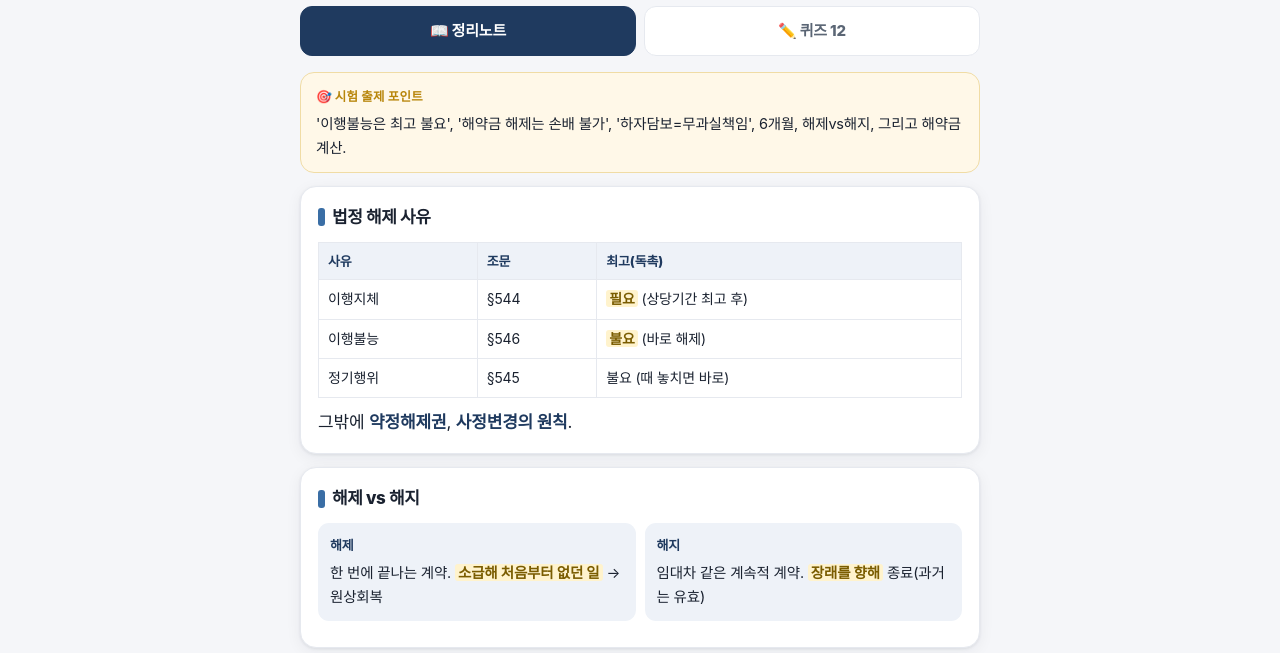
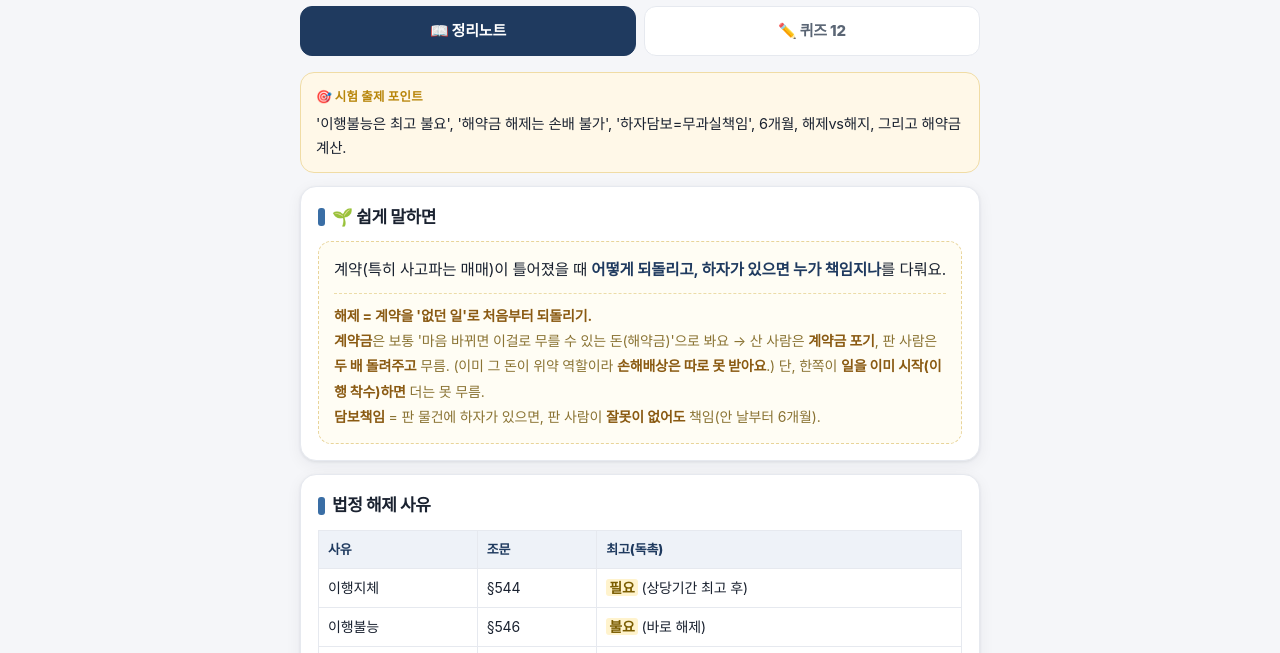
Before and after one commit to eonun197/minbeop-final, a plain HTML site: page index.html in a window 1280 px wide. Both pictures are taken after a click on the element 640 px from the left and 1319 px from the top of the page. Shown: the part 147-800 px from the top of the page. Drawn offline with Linux system fonts and the light colour scheme.

Commit message:
6개 강 이해용 도입부(쉽게 말하면+비유) 추가
취득시효·흠있는의사표시·용익담보물권·매매해제담보책임·임대차·소멸시효

Co-Authored-By: Claude Opus 4.8 <noreply@anthropic.com>

```diff
--- a/index.html
+++ b/index.html
@@ -157,6 +157,14 @@
   .rok{color:#1f7a4d;}
   .rno{color:#c0392b;}
 
+  /* 쉽게 이해하기 박스 */
+  .story{background:#fffdf4;border:1px dashed #e8d49a;border-radius:13px;
+    padding:14px 15px;font-size:15.5px;line-height:1.8;color:var(--ink);}
+  .story b,.story strong{color:var(--navy);}
+  .story .why2{display:block;margin-top:9px;padding-top:9px;
+    border-top:1px dashed #ecdca8;font-size:14px;color:#8a7333;}
+  .story .why2 b{color:#8a5a12;}
+
   footer{text-align:center;color:#aab2c0;font-size:12px;padding:20px 0 8px;}
   .toTop{display:block;text-align:center;color:var(--accent);font-weight:800;font-size:14px;
     padding:14px;cursor:pointer;}
@@ -262,6 +270,8 @@ const DATA = [
 {
   id:"g3", no:"제3강", title:"취득시효", sub:"오래 점유하면 내 것이 된다", icon:"⏳",
   notes:[
+    {h:"🌱 쉽게 말하면", html:`<div class="story">주인이 안 챙기는 땅을, 내가 <b>"내 땅이다"</b> 하는 마음으로 아주 오래 농사짓고 살았어요. 그럼 법이 "그렇게 오래 실제로 썼고 주인은 가만있었으니, 이제 네 것으로 인정해줄게" 하는 제도예요.
+    <span class="why2">그래서 핵심은 딱 둘 — <b>① 얼마나 오래 했나(기간)</b> · <b>② '내 거다' 하는 마음으로 했나(자주점유)</b>. 빌려 쓴 마음(타주점유)이면 안 돼요.<br><b>왜 20년 채워도 등기를 또 해야 하나?</b> → 부동산은 '등기(공적 명부)'에 이름 올라간 사람이 진짜 주인이라서, 20년을 채워도 명부에 내 이름을 올려야 비로소 완성돼요.</span></div>`},
     {h:"취득시효란?", html:`<p>남의 물건이라도 <strong>오랫동안 내 것처럼 점유</strong>하면 소유권을 얻는 제도예요. '사실 상태가 오래 계속되면 권리로 인정'하는 거죠(소멸시효의 반대 짝).</p>`},
     {h:"부동산 — 두 종류 (숫자 주의!)", html:`<div class="vs">
       <div><b>점유취득시효 §245①</b><span class="hl">20년</span> 소유의 의사로 평온·공연 점유 → <strong>등기청구권</strong> 생김 → 등기해야 소유권 취득</div>
@@ -299,6 +309,8 @@ const DATA = [
 {
   id:"g4", no:"제3강", title:"흠 있는 의사표시", sub:"무효냐 취소냐 — 표 하나로 끝", icon:"💬",
   notes:[
+    {h:"🌱 쉽게 말하면", html:`<div class="story">계약할 때 내 의사표시에 '흠'이 있는 4가지 경우 — <b>진심 아님 / 짜고 친 가짜 / 착각 / 속거나 협박당함</b>. 이때 그 계약을 그대로 둘지, 없던 일로 할지의 문제예요.
+    <span class="why2">큰 그림으로 외우면 쉬워요. <b>대놓고 가짜로 짜고 친 것 = 무효</b>(처음부터 효력 없음, 자동), <b>실수로 착각하거나 남한테 당한 것 = 취소</b>(본인이 "무를래!" 해야 없어짐).<br>비유 → <b>무효 = 처음부터 불량품</b>(태어날 때부터 효력 X) · <b>취소 = 환불 버튼</b>(누르면 없던 일, 안 누르면 그대로 유효).</span></div>`},
     {h:"한눈에 보는 표 (제일 중요!)", html:`<table class="tbl"><tr><th>유형</th><th>뜻</th><th>효력</th></tr>
       <tr><td>비진의표시 §107</td><td>속마음과 다른 표시(농담 등)</td><td><strong>원칙 유효</strong> / 상대방 악의·과실이면 무효</td></tr>
       <tr><td>통정허위표시 §108</td><td>짜고 친 가짜 표시</td><td><span class="hl">무효</span></td></tr>
@@ -379,6 +391,8 @@ const DATA = [
 {
   id:"g6", no:"제4강", title:"용익물권 · 담보물권", sub:"빌려 쓰는 권리 / 담보 잡는 권리", icon:"🔑",
   notes:[
+    {h:"🌱 쉽게 말하면", html:`<div class="story">소유권은 '물건을 완전히 내 마음대로' 하는 권리예요. 그걸 <b>일부만 쪼개서</b> 갖는 게 제한물권이고, 두 갈래로 나뉘어요.
+    <span class="why2"><b>① 용익물권 = 빌려 써서 이득 보는 권리</b> (남의 땅에 건물 짓고 살기 등) — 느낌은 '월세·땅 빌려쓰기'.<br><b>② 담보물권 = 돈 빌려주고 못 받으면 그 물건 팔아 먼저 회수하는 안전장치</b> — 느낌은 '전당포에 맡기고 돈 빌리기'.<br>외울 핵심 두 개만 → <b>유치권만 '먼저 받기(우선변제)'가 없고</b>, <b>저당권만 '물건을 안 들고 있어요(비점유)'</b>.</span></div>`},
     {h:"두 갈래로 나눠 보기", html:`<div class="vs">
       <div><b>용익물권</b>남의 부동산을 <span class="hl">사용·수익</span>. 지상권·지역권·전세권</div>
       <div><b>담보물권</b>빚 못 갚으면 그 물건에서 <span class="hl">우선변제</span>. 유치권·질권·저당권</div>
@@ -442,6 +456,8 @@ const DATA = [
 {
   id:"g8", no:"제4강", title:"매매 · 계약 해제 · 담보책임", sub:"해제, 계약금, 하자책임 — 효과 중심", icon:"🛒",
   notes:[
+    {h:"🌱 쉽게 말하면", html:`<div class="story">계약(특히 사고파는 매매)이 틀어졌을 때 <b>어떻게 되돌리고, 하자가 있으면 누가 책임지나</b>를 다뤄요.
+    <span class="why2"><b>해제 = 계약을 '없던 일'로 처음부터 되돌리기.</b><br><b>계약금</b>은 보통 '마음 바뀌면 이걸로 무를 수 있는 돈(해약금)'으로 봐요 → 산 사람은 <b>계약금 포기</b>, 판 사람은 <b>두 배 돌려주고</b> 무름. (이미 그 돈이 위약 역할이라 <b>손해배상은 따로 못 받아요</b>.) 단, 한쪽이 <b>일을 이미 시작(이행 착수)하면</b> 더는 못 무름.<br><b>담보책임</b> = 판 물건에 하자가 있으면, 판 사람이 <b>잘못이 없어도</b> 책임(안 날부터 6개월).</span></div>`},
     {h:"법정 해제 사유", html:`<table class="tbl"><tr><th>사유</th><th>조문</th><th>최고(독촉)</th></tr>
       <tr><td>이행지체</td><td>§544</td><td><span class="hl">필요</span> (상당기간 최고 후)</td></tr>
       <tr><td>이행불능</td><td>§546</td><td><span class="hl">불요</span> (바로 해제)</td></tr>
@@ -518,6 +534,8 @@ const DATA = [
 {
   id:"g10", no:"제5강", title:"임대차", sub:"대항력 · 갱신 · 보증금 보호", icon:"🏘️",
   notes:[
+    {h:"🌱 쉽게 말하면", html:`<div class="story">한마디로 <b>세입자 보호</b> 이야기예요. 원래 임차권은 '집주인과 한 약속(채권)'이라, 집이 팔리면 새 주인한테 "나 여기 살아요" 하고 못 버텨요 → 이걸 <b>"매매는 임대차를 깨뜨린다"</b>고 해요.
+    <span class="why2">그래서 법이 보호장치를 줘요. <b>① 집에 들어가 살고(인도) + ② 전입신고</b>를 하면 <b>대항력</b>이 생겨 새 주인한테도 버틸 수 있어요 (단, <b>그 다음날부터</b>!). 여기에 <b>③ 확정일자</b>까지 받으면 경매 때 돈도 먼저 받아요(우선변제).<br>비유 → <b>전입신고 = 방패</b>(쫓겨나지 않기), <b>확정일자 = 번호표</b>(돈 먼저 받기).</span></div>`},
     {h:"임대인 · 임차인의 의무", html:`<table class="tbl"><tr><th>누구</th><th>주요 의무</th></tr>
       <tr><td>임대인</td><td>사용·수익하게 할 의무, 수선 의무, 비용 상환</td></tr>
       <tr><td>임차인</td><td>차임 지급, 선관주의 보관, 종료 시 원상회복·반환</td></tr></table>`},
@@ -558,6 +576,8 @@ const DATA = [
 {
   id:"g11", no:"제6강", title:"소멸시효", sub:"권리도 안 쓰면 사라진다", icon:"🕰️",
   notes:[
+    {h:"🌱 쉽게 말하면", html:`<div class="story">권리도 <b>'안 쓰면 사라져요'</b>. 빌려준 돈을 너무 오래(보통 10년) 안 받고 가만두면, 나중엔 "이제 와서?" 하고 못 받게 돼요. 취지 한 줄 → <b>"권리 위에 잠자는 자는 보호받지 못한다."</b>
+    <span class="why2">핵심 두 축만 잡으면 돼요. <b>① 기간</b> (돈=보통 10년, 종류별로 5/3/1년) · <b>② 중단</b> (중간에 청구·압류·승인을 하면 그동안 쌓인 기간이 <b>0으로 리셋</b>돼 다시 처음부터).<br>비유 → <b>시효 = 모래시계</b>. <b>중단 = 모래시계를 뒤집어 처음부터</b>, <b>정지 = 잠깐 손으로 막아 멈춤</b>(리셋은 아님).<br>⚠️ <b>소유권은 안 사라져요</b>(시효에 안 걸림).</span></div>`},
     {h:"소멸시효란? + 3요건", html:`<p>권리자가 <strong>오랫동안 권리를 안 쓰면</strong> 그 권리를 없애는 제도예요. 취지 한 문장: <span class="hl">"권리 위에 잠자는 자는 보호받지 못한다."</span> (+ 법적 안정성, 증거보전)</p>
     <p><strong>3요건</strong>: ① 소멸시효에 걸리는 권리 + ② 권리 불행사 + ③ 시효기간 경과.</p>`},
     {h:"소멸시효 vs 제척기간", html:`<table class="tbl"><tr><th></th><th>소멸시효</th><th>제척기간</th></tr>
```
